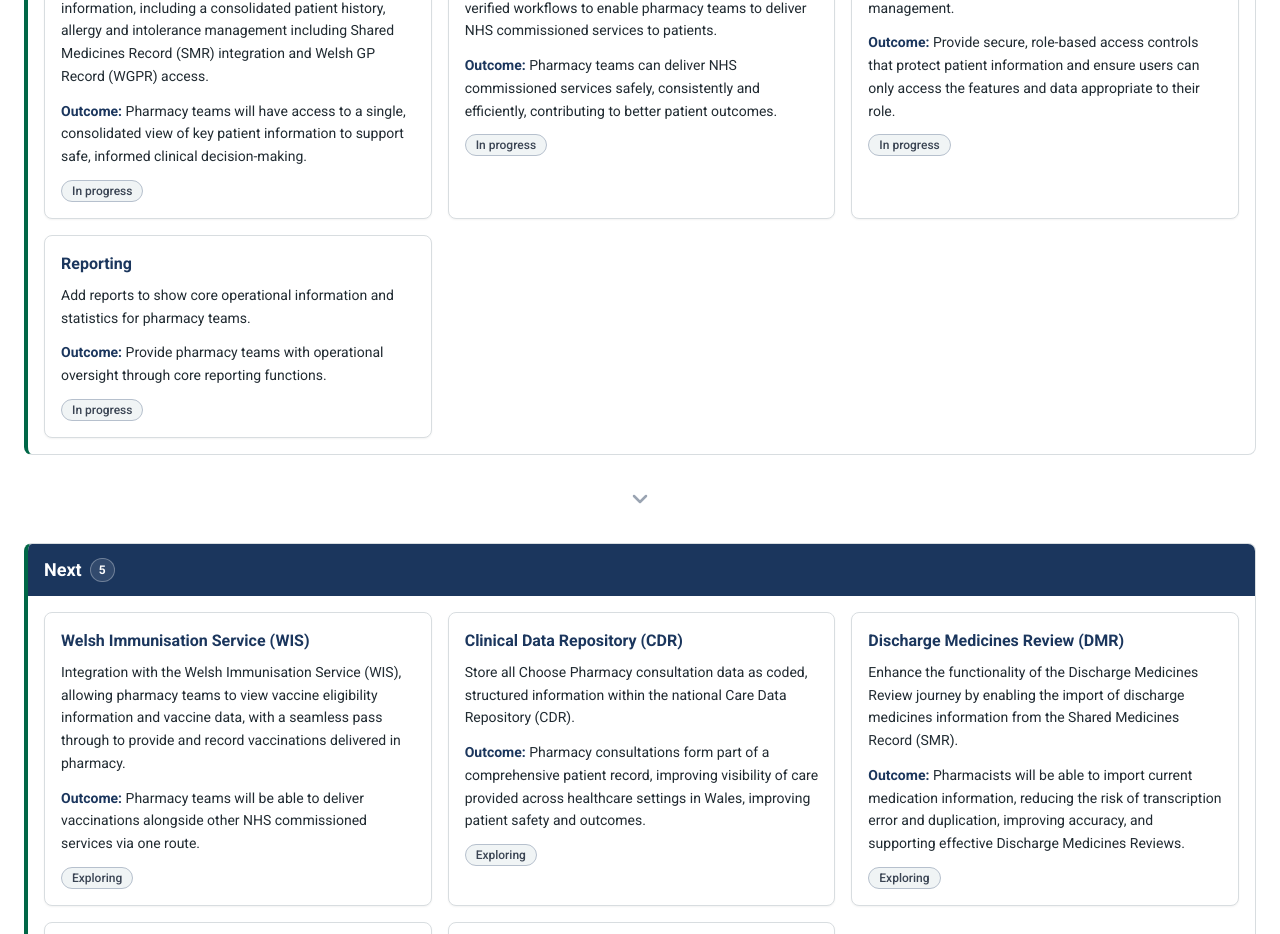
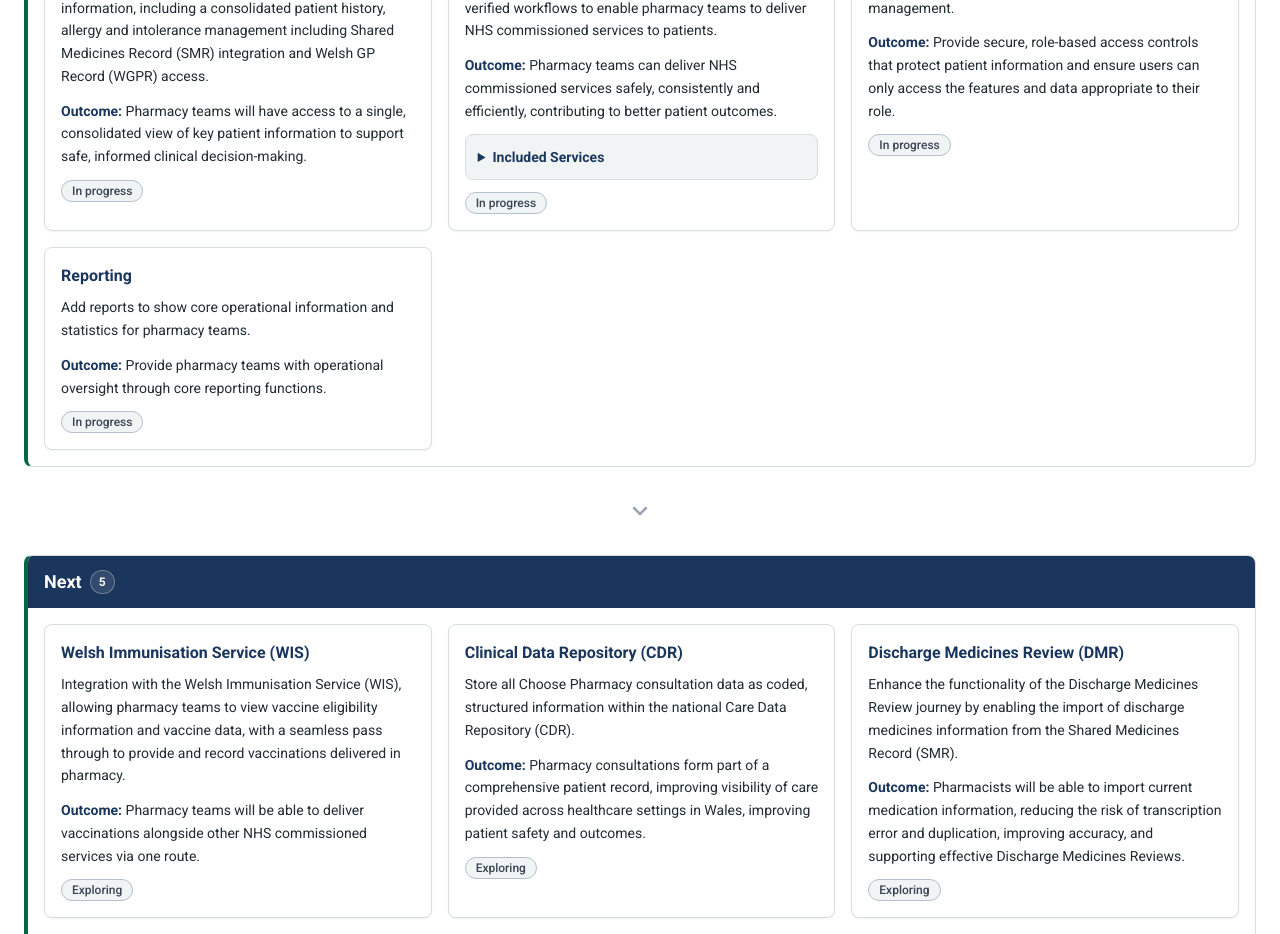
Before and after one commit to DHCW-Digital-Health-and-Care-Wales/ChoosePharmacy-Roadmap, a React (Vite) app: page / in a window 1280 px wide. Shown: the part 2100-3034 px from the top of the page. Built offline with nearby package versions, Linux system fonts and the light colour scheme.

Commit message:
Add included services dropdown to Clinical Services item

```diff
--- a/src/data/roadmap.ts
+++ b/src/data/roadmap.ts
@@ -235,6 +235,15 @@
       status: 'in-progress',
       outcome:
         'Pharmacy teams can deliver NHS commissioned services safely, consistently and efficiently, contributing to better patient outcomes.',
+      capabilities: {
+        label: 'Included Services',
+        items: [
+          'Clinical Conditions Management (CCM) - This includes the Common Ailments Service (CAS) and Independent Prescribers Service (IPS)',
+          'Emergency Medicines Supply (EMS)',
+          'Contraception Service (CS)',
+          'Discharge Medicines Review (DMR)',
+        ],
+      },
       updated: UPDATED_AT,
     },
     {
```
